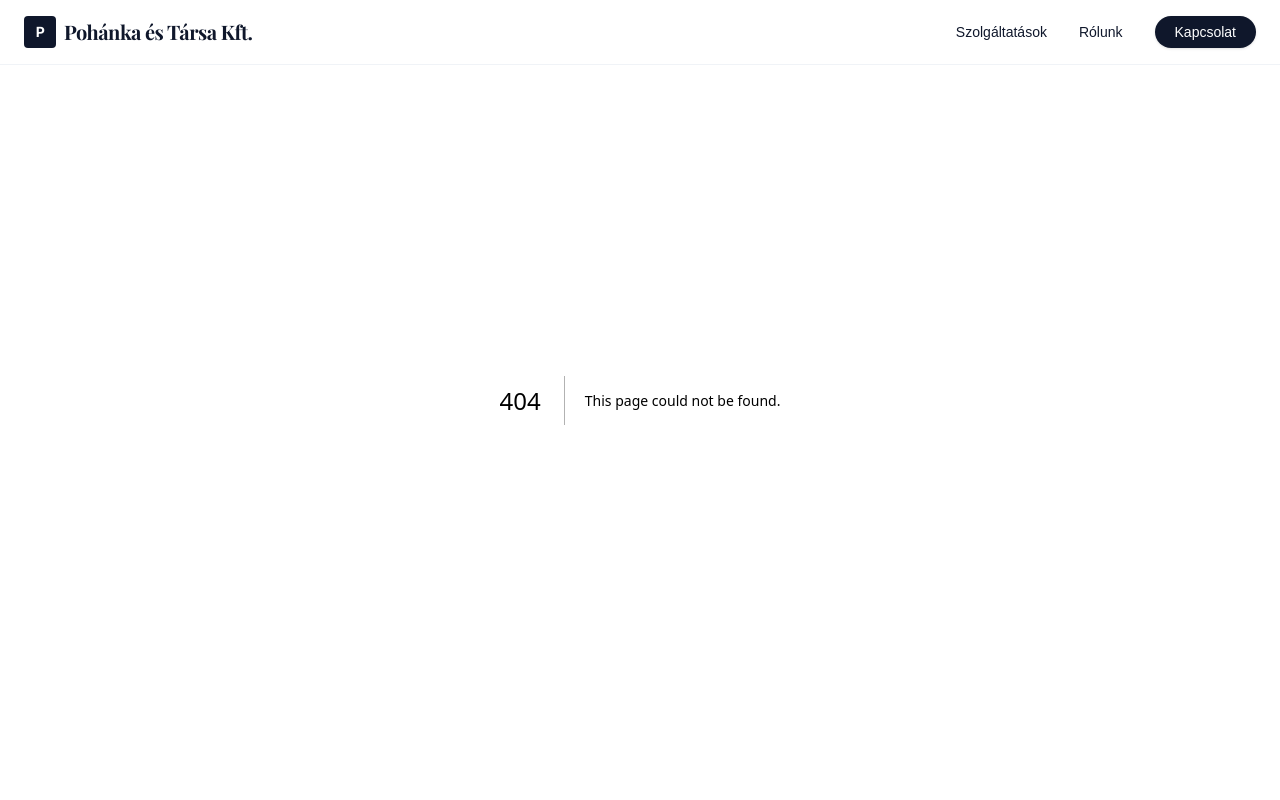
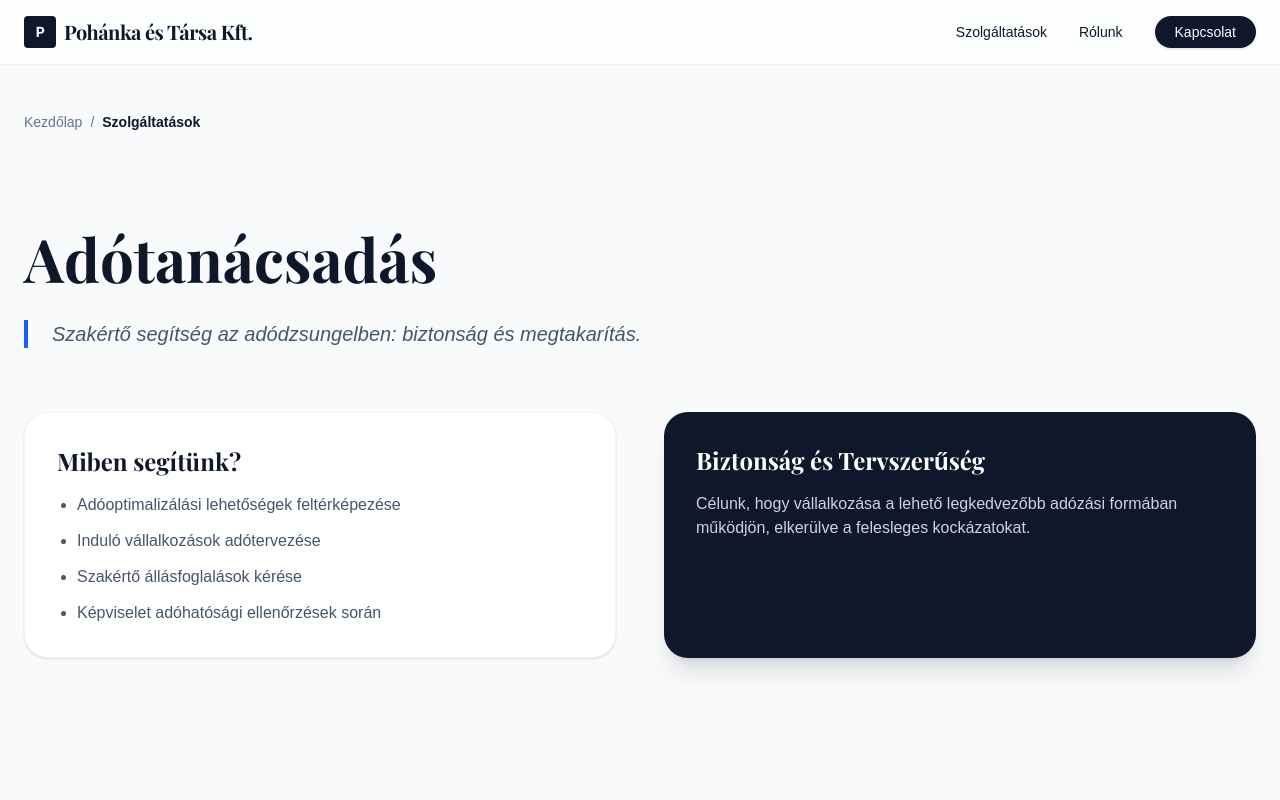
Before and after one commit to pohi99999/weboldal_konyveles, a Next.js app: page /szolgaltatasok/adotanacsadas in a window 1280 px wide. Before the commit this address had no page. Shown: the top 800 px of the page. Built offline with nearby package versions, Linux system fonts and the light colour scheme; a web font is replaced by a local one.

Commit message:
feat: add tax advisory service page

```diff
--- /dev/null
+++ b/src/app/szolgaltatasok/adotanacsadas/page.tsx
@@ -0,0 +1,36 @@
+import type { Metadata } from 'next';
+
+export const metadata: Metadata = {
+  title: 'Adótanácsadás és Optimalizálás | Pohánka és Társa',
+  description: 'Személyre szabott adótanácsadás és stratégiai tervezés induló és működő vállalkozásoknak.',
+};
+
+export default function TaxAdvisoryPage() {
+  return (
+    <div className="max-w-7xl mx-auto px-6 py-20">
+      <h1 className="text-4xl md:text-6xl font-serif font-bold text-slate-900 mb-8">
+        Adótanácsadás
+      </h1>
+      <div className="prose prose-slate lg:prose-xl max-w-none">
+        <p className="lead text-xl text-slate-600 mb-12 italic border-l-4 border-blue-600 pl-6">
+          Szakértő segítség az adódzsungelben: biztonság és megtakarítás.
+        </p>
+        <div className="grid grid-cols-1 md:grid-cols-2 gap-12 mt-16">
+          <div className="bg-white p-8 rounded-3xl shadow-sm border border-slate-100">
+            <h2 className="text-2xl font-serif font-bold mb-4 text-slate-900">Miben segítünk?</h2>
+            <ul className="space-y-3 text-slate-600 list-disc pl-5">
+              <li>Adóoptimalizálási lehetőségek feltérképezése</li>
+              <li>Induló vállalkozások adótervezése</li>
+              <li>Szakértő állásfoglalások kérése</li>
+              <li>Képviselet adóhatósági ellenőrzések során</li>
+            </ul>
+          </div>
+          <div className="bg-slate-900 text-white p-8 rounded-3xl shadow-xl">
+            <h2 className="text-2xl font-serif font-bold mb-4">Biztonság és Tervszerűség</h2>
+            <p className="text-slate-300">Célunk, hogy vállalkozása a lehető legkedvezőbb adózási formában működjön, elkerülve a felesleges kockázatokat.</p>
+          </div>
+        </div>
+      </div>
+    </div>
+  );
+}
```
Also changed, not shown: 1 other file (tests, documents, lock files or other folders).
